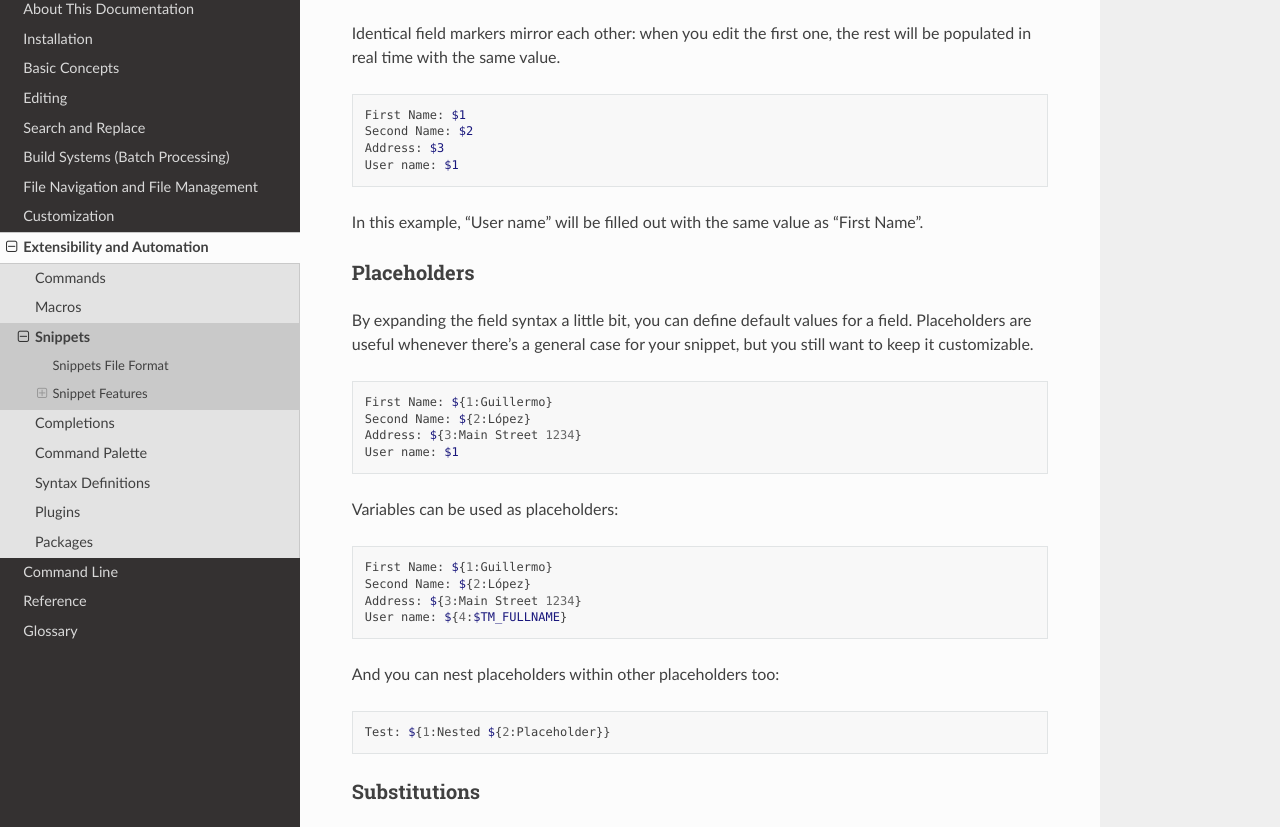
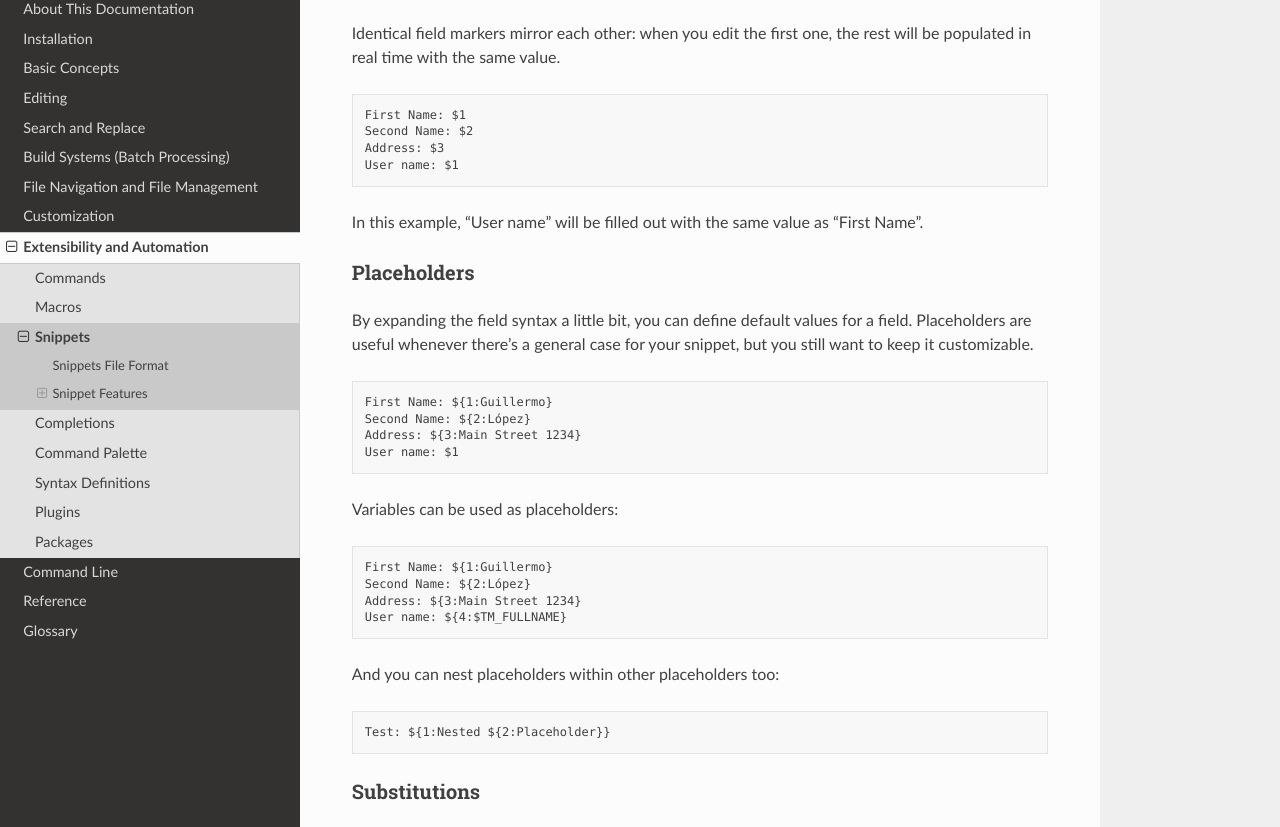
Before and after one commit to guillermooo/sublime-undocs, a Sphinx documentation site: the page built from source/extensibility/snippets.rst, in a window 1280 px wide and 1400 px high, scrolled down 3246 px. Shown: the part 152-979 px from the top of the window. Built offline with Sphinx 7.4.7 and the Read the Docs theme 2.0.0, drawn with Linux system fonts in a browser that asks for light colours; pages that are not in the unit, such as notebooks, are missing from menus.

Commit message:
Address code highlighting warnings
These are not real perl and (newer) sphinx (versions ?) emit warnings.

```diff
--- a/source/extensibility/snippets.rst
+++ b/source/extensibility/snippets.rst
@@ -169,7 +169,7 @@ Mirrored Fields
 Identical field markers mirror each other: when you edit the first one, the rest
 will be populated in real time with the same value.
 
-.. code-block:: perl
+.. code-block:: none
 
     First Name: $1
     Second Name: $2
@@ -186,7 +186,7 @@ By expanding the field syntax a little bit, you can define default values for
 a field. Placeholders are useful whenever there's a general case for your snippet,
 but you still want to keep it customizable.
 
-.. code-block:: perl
+.. code-block:: none
 
     First Name: ${1:Guillermo}
     Second Name: ${2:López}
@@ -195,7 +195,7 @@ but you still want to keep it customizable.
 
 Variables can be used as placeholders:
 
-.. code-block:: perl
+.. code-block:: none
 
     First Name: ${1:Guillermo}
     Second Name: ${2:López}
@@ -204,7 +204,7 @@ Variables can be used as placeholders:
 
 And you can nest placeholders within other placeholders too:
 
-.. code-block:: perl
+.. code-block:: none
 
     Test: ${1:Nested ${2:Placeholder}}
 
```
